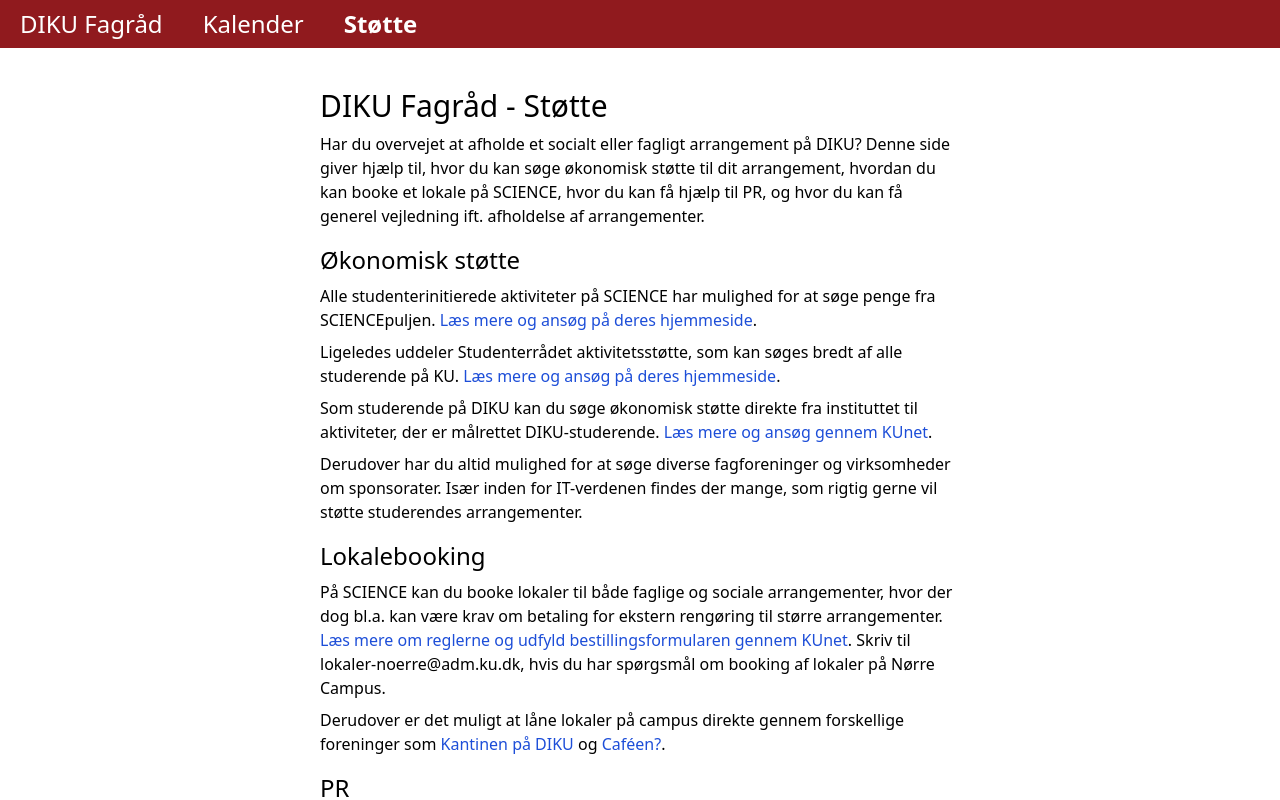
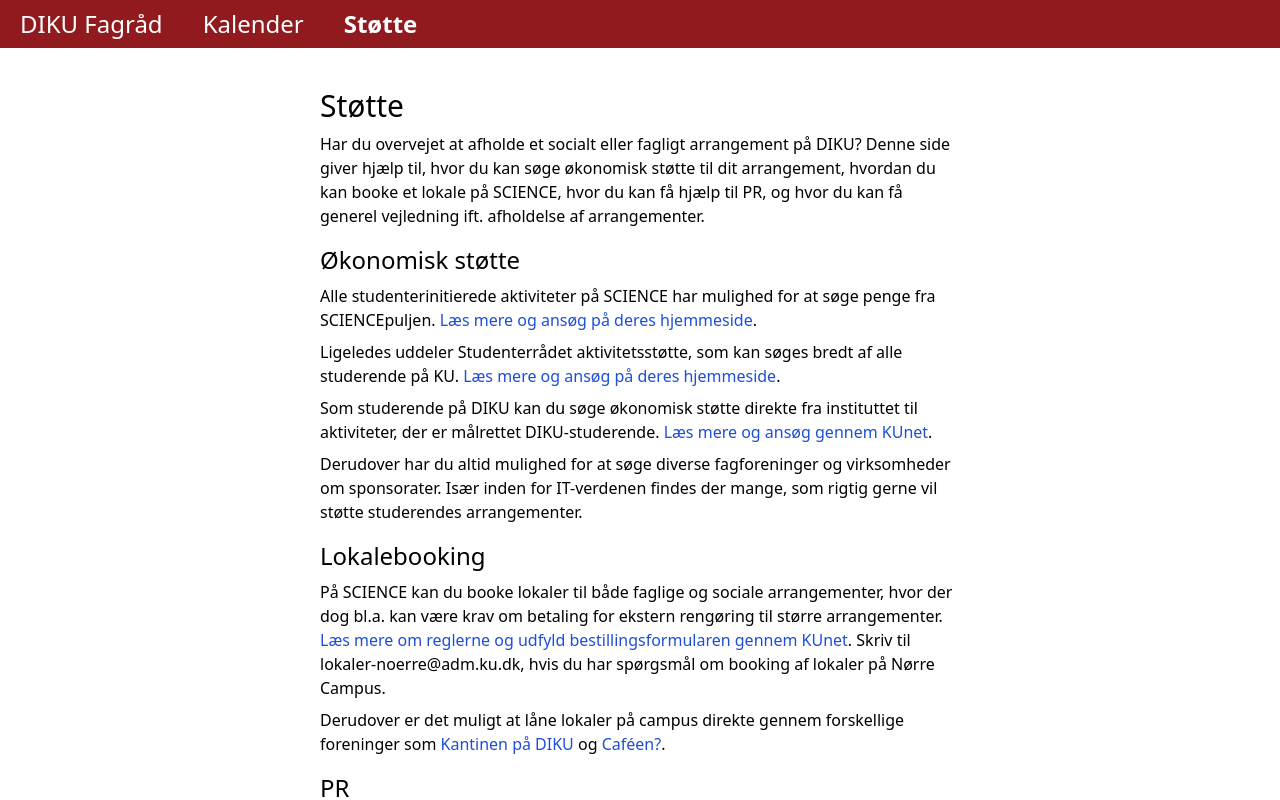
Before and after one commit to diku-fagraad/diku-fagraad.github.io, a SvelteKit app: page /stoette in a window 1280 px wide. Built offline with nearby package versions, Linux system fonts and the light colour scheme.

Commit message:
Add page head titles

```diff
--- a/src/routes/+page.svelte
+++ b/src/routes/+page.svelte
@@ -1,3 +1,6 @@
+<svelte:head>
+    <title>DIKU Fagråd</title>
+</svelte:head>
 
 <script lang="ts">
     export let data: {
@@ -10,7 +13,6 @@
 <div>
     <div class="w-[100%] h-[100%] flex flex-row justify-center">
         <div class="w-text m-5">
-            <title class="text-5xl">DIKU Fagråd</title>
             <h1 class="text-3xl pt-5">DIKU Fagråd</h1>
             <p class="pt-2">
                DIKU Fagråds formål er at understøtte studielivet på Datalogisk Institut, at føre studenterpolitik på vegne af instituttets studerende og at være et forum, hvor DIKUs studerende let kan engagere sig fagligt og politisk.
--- a/src/routes/kalender/+page.svelte
+++ b/src/routes/kalender/+page.svelte
@@ -1,8 +1,11 @@
-<title>DIKU Fagråd - DI'Kalender</title>
+<svelte:head>
+    <title>DI'Kalender - DIKU Fagråd</title>
+</svelte:head>
+
 <div>
     <div class="w-[100%] h-[100%] flex flex-row justify-center">
         <div class="w-text m-5">
-            <h1 class="text-3xl pt-5">DIKU Fagråd - DI'Kalender</h1>
+            <h1 class="text-3xl pt-5">DI'Kalender</h1>
             <p class="pt-2">
                DIKU Fagråds DI'Kalender er en samlet kalender over alle de studerendes arrangementer, så du som DIKU-studerende nemmere kan deltage i alle de fantastiske arrangementer. Du kan læse mere og tilmelde dig hvert arrangement gennem linket i begivenhedernes beskrivelser.
             </p>
@@ -10,7 +13,7 @@
                 Det anbefales at tilføje DI'Kalender til ens egen kalender, så du altid har overblik over alle arrangementerne. Kalenderen kan tilføjes til Google Calendar med knappen nederst i kalenderen herunder eller ved at kopiere <a class="text-blue-700" target="_blank" href="https://calendar.google.com/calendar/ical/d4fffacfd512816188d29cfdb9918bcbffcc5bf80195f2cd97f5075207702f87%40group.calendar.google.com/public/basic.ics">dette iCal-link</a> ind i din egen kalender.
             </p>
             <div>
-                <h2 class="text-3xl pt-5">DI'Kalender</h2>
+                <h2 class="text-2xl pt-5">DI'Kalender</h2>
                 <iframe
                     title="DI'Kalender"
                     src="https://calendar.google.com/calendar/embed?src=d4fffacfd512816188d29cfdb9918bcbffcc5bf80195f2cd97f5075207702f87%40group.calendar.google.com&ctz=Europe%2FCopenhagen"
--- a/src/routes/stoette/+page.svelte
+++ b/src/routes/stoette/+page.svelte
@@ -1,8 +1,11 @@
-<title>DIKU Fagråd - Støtte</title>
+<svelte:head>
+    <title>Støtte - DIKU Fagråd</title>
+</svelte:head>
+
 <div>
     <div class="w-[100%] h-[100%] flex flex-row justify-center">
         <div class="w-text m-5">
-            <h1 class="text-3xl pt-5">DIKU Fagråd - Støtte</h1>
+            <h1 class="text-3xl pt-5">Støtte</h1>
             <p class="pt-2">
                Har du overvejet at afholde et socialt eller fagligt arrangement på DIKU? Denne side giver hjælp til, hvor du kan søge økonomisk støtte til dit arrangement, hvordan du kan booke et lokale på SCIENCE, hvor du kan få hjælp til PR, og hvor du kan få generel vejledning ift. afholdelse af arrangementer.
             </p>
```
